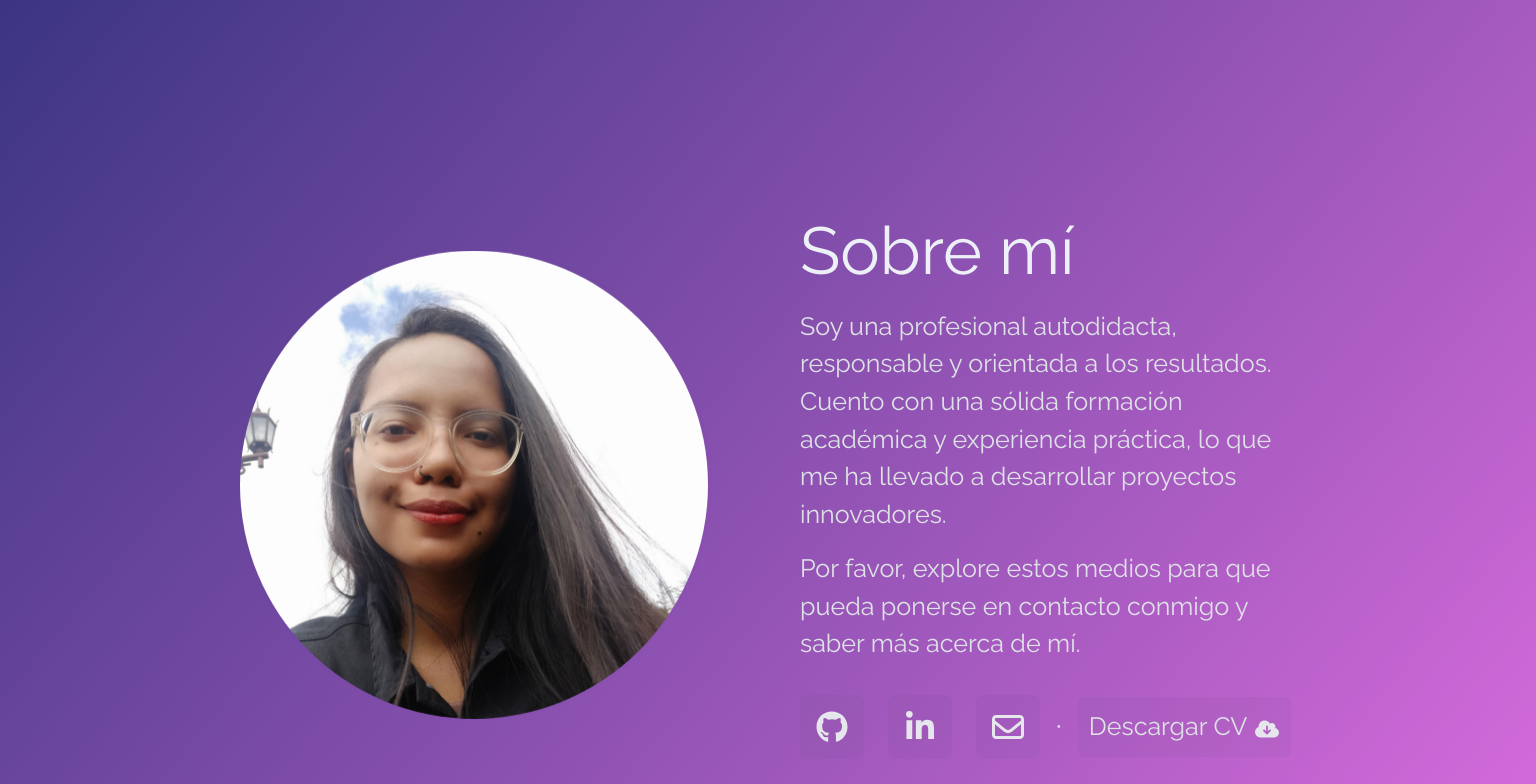
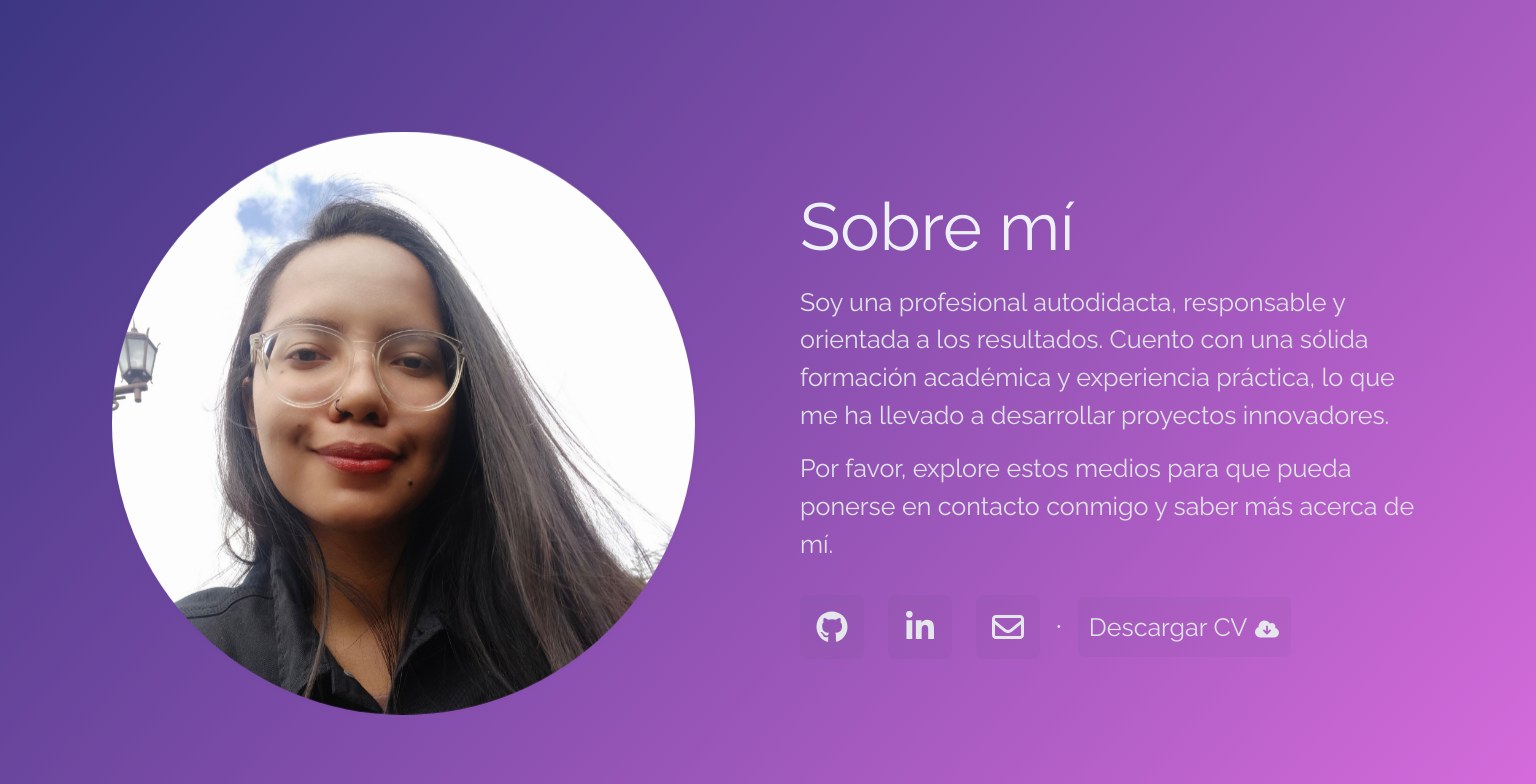
Before and after one commit to svalentinaog/portfolio-svalentinaog, a React (Vite) app: page / in a window 1536 px wide. Shown: the part 780-1564 px from the top of the page. Built offline with nearby package versions, Linux system fonts and the light colour scheme; a web font is replaced by a local one.

Commit message:
Animacion de imagenes

```diff
--- a/src/styles/pages/_aboutme.scss
+++ b/src/styles/pages/_aboutme.scss
@@ -305,9 +305,6 @@
 
 @media screen and (min-width: 1501px) {
   .container-aboutme {
-    padding-top: 5rem;
-    padding-left: 8rem;
-    padding-right: 8rem;
     gap: 2.5rem;
 
     .text-content-aboutme {
```
